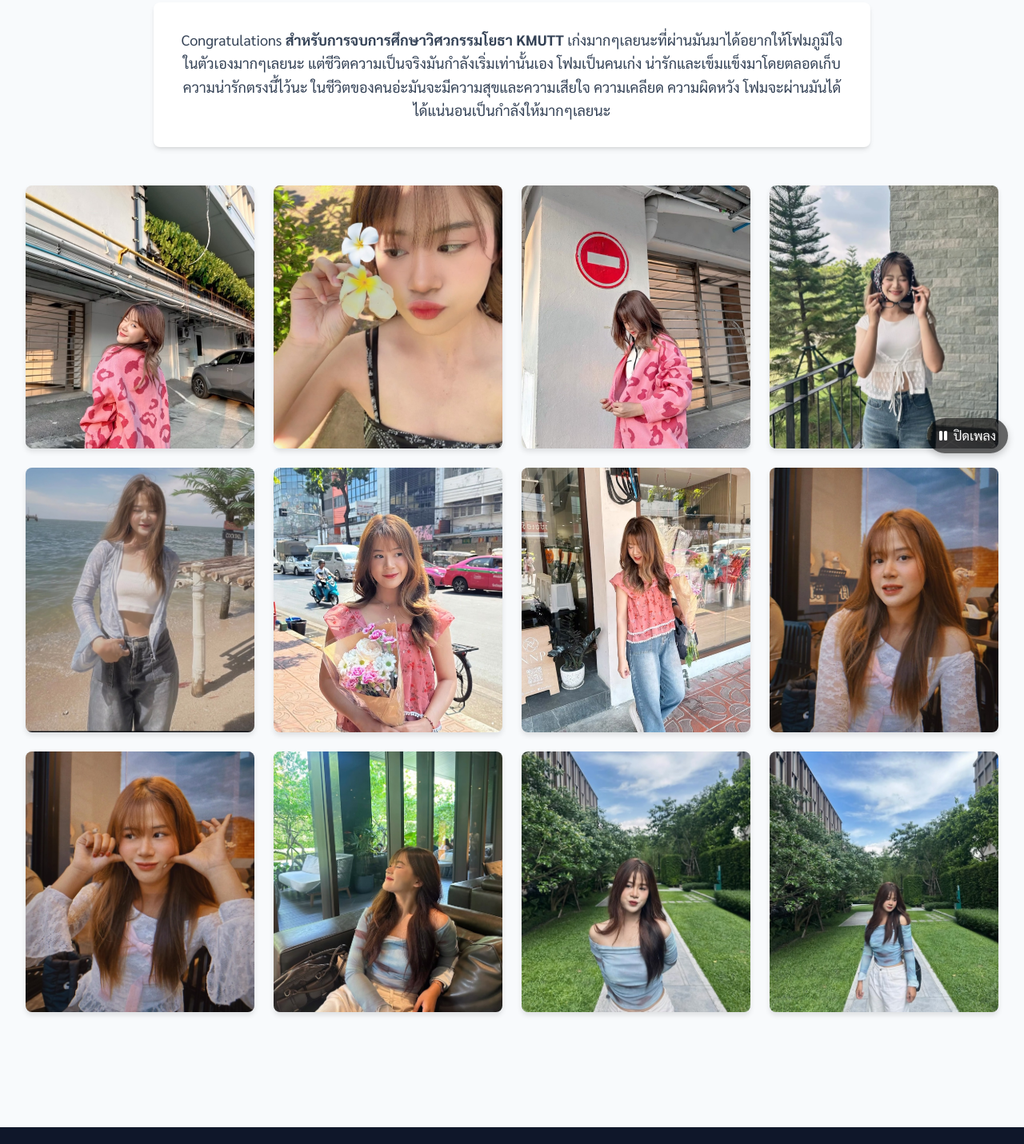
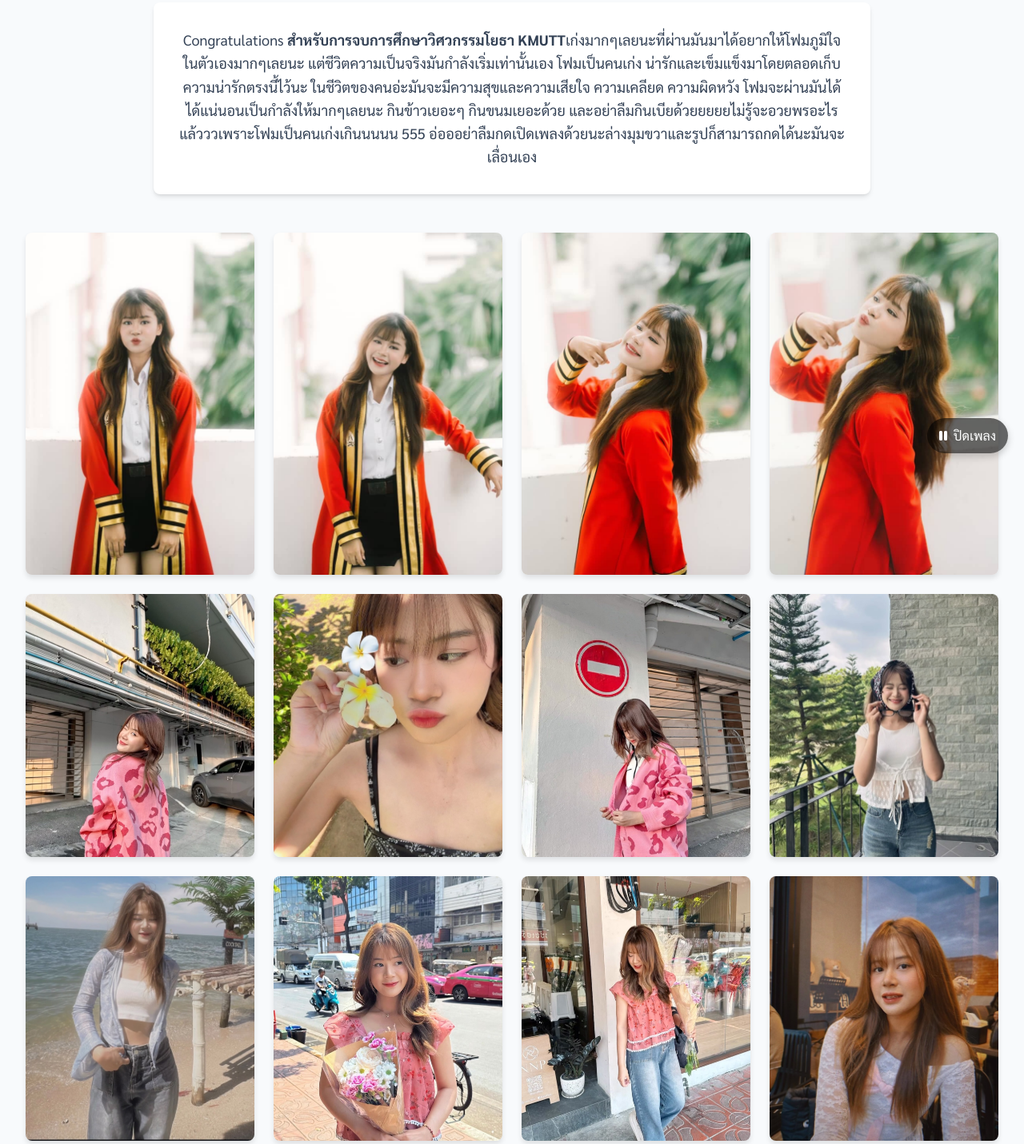
Before and after one commit to justforyou123456/YOUUU, a plain HTML site: page index.html in a window 1280 px wide. Shown: the part 213-1644 px from the top of the page at 80% size. Drawn offline with nearby package versions, Linux system fonts and the light colour scheme; a small style sheet from the web is missing.

Commit message:
Update index.html

```diff
--- a/index.html
+++ b/index.html
@@ -178,45 +178,57 @@
 
             <div class="max-w-4xl mx-auto mb-12 bg-white p-8 rounded-lg shadow-md">
                 <p class="text-lg text-slate-700 leading-relaxed text-center">
-                    Congratulations <strong>สำหรับการจบการศึกษาวิศวกรรมโยธา KMUTT</strong> เก่งมากๆเลยนะที่ผ่านมันมาได้อยากให้โฟมภูมิใจในตัวเองมากๆเลยนะ แต่ชีวิตความเป็นจริงมันกำลังเริ่มเท่านั้นเอง โฟมเป็นคนเก่ง น่ารักและเข็มแข็งมาโดยตลอดเก็บความน่ารักตรงนี้ไว้นะ ในชีวิตของคนอ่ะมันจะมีความสุขและความเสียใจ ความเคลียด ความผิดหวัง โฟมจะผ่านมันได้ได้แน่นอนเป็นกำลังให้มากๆเลยนะ
+                    Congratulations <strong>สำหรับการจบการศึกษาวิศวกรรมโยธา KMUTT</strong>เก่งมากๆเลยนะที่ผ่านมันมาได้อยากให้โฟมภูมิใจในตัวเองมากๆเลยนะ แต่ชีวิตความเป็นจริงมันกำลังเริ่มเท่านั้นเอง โฟมเป็นคนเก่ง น่ารักและเข็มแข็งมาโดยตลอดเก็บความน่ารักตรงนี้ไว้นะ ในชีวิตของคนอ่ะมันจะมีความสุขและความเสียใจ ความเคลียด ความผิดหวัง โฟมจะผ่านมันได้ได้แน่นอนเป็นกำลังให้มากๆเลยนะ กินข้าวเยอะๆ กินขนมเยอะด้วย และอย่าลืมกินเบียด้วยยยยยไม่รู้จะอวยพรอะไรแล้วววเพราะโฟมเป็นคนเก่งเกินนนนน 555 อ่อออย่าลืมกดเปิดเพลงด้วยนะล่างมุมขวาและรูปก็สามารถกดได้นะมันจะเลื่อนเอง
                 </p>
             </div>
             <div class="gallery-grid">
-                 <div class="gallery-item-wrapper">
-                    <img src="S-1.jpg" alt="Gallery Image 1" class="gallery-item" data-info="ภาพที่ 1: การต้อนรับลูกค้า">
+                <div class="gallery-item-wrapper">
+                    <img src="S-0.jpg" alt="Gallery Image 1" class="gallery-item" data-info="ภาพที่ 1: น่ารัก">
                 </div>
                 <div class="gallery-item-wrapper">
-                    <img src="S-2.jpg" alt="Gallery Image 2" class="gallery-item" data-info="ภาพที่ 2: บรรยากาศการทำงาน">
+                    <img src="S-0.1.jpg" alt="Gallery Image 1" class="gallery-item" data-info="ภาพที่ 1.1: น่ารัก">
                 </div>
                 <div class="gallery-item-wrapper">
-                    <img src="S-3.jpg" alt="Gallery Image 3" class="gallery-item" data-info="ภาพที่ 3: โซลูชั่นนวัตกรรม">
+                    <img src="S-0.2.jpg" alt="Gallery Image 1" class="gallery-item" data-info="ภาพที่ 1.2: น่ารัก">
                 </div>
                 <div class="gallery-item-wrapper">
-                    <img src="S-4.jpg" alt="Gallery Image 4" class="gallery-item" data-info="ภาพที่ 4: การทำงานเป็นทีม">
+                    <img src="S-0.3.jpg" alt="Gallery Image 1" class="gallery-item" data-info="ภาพที่ 1.3: น่ารัก">
+                </div>
+                 <div class="gallery-item-wrapper">
+                    <img src="S-1.jpg" alt="Gallery Image 1" class="gallery-item" data-info="ภาพที่ 1.4: น่ารัก">
                 </div>
                 <div class="gallery-item-wrapper">
-                    <img src="S-5.jpg" alt="Gallery Image 5" class="gallery-item" data-info="ภาพที่ 5: การนำเสนอผลงาน">
+                    <img src="S-2.jpg" alt="Gallery Image 2" class="gallery-item" data-info="ภาพที่ 2: น่ารักกก">
                 </div>
                 <div class="gallery-item-wrapper">
-                    <img src="S-6.jpg" alt="Gallery Image 6" class="gallery-item" data-info="ภาพที่ 6: ความร่วมมือกับพันธมิตร">
+                    <img src="S-3.jpg" alt="Gallery Image 3" class="gallery-item" data-info="ภาพที่ 3: น่ารักกกกก">
                 </div>
                 <div class="gallery-item-wrapper">
-                    <img src="S-7.jpg" alt="Gallery Image 7" class="gallery-item" data-info="ภาพที่ 7: ออฟฟิศที่ทันสมัย">
+                    <img src="S-4.jpg" alt="Gallery Image 4" class="gallery-item" data-info="ภาพที่ 4: น่ารักกกกกกกก">
                 </div>
                 <div class="gallery-item-wrapper">
-                    <img src="S-8.jpg" alt="Gallery Image 8" class="gallery-item" data-info="ภาพที่ 8: กิจกรรมภายในบริษัท">
+                    <img src="S-5.jpg" alt="Gallery Image 5" class="gallery-item" data-info="ภาพที่ 5: น่ารักกกกกกกกกกก">
                 </div>
                 <div class="gallery-item-wrapper">
-                    <img src="S-9.jpg" alt="Gallery Image 9" class="gallery-item" data-info="ภาพที่ 9: การพัฒนาผลิตภัณฑ์">
+                    <img src="S-6.jpg" alt="Gallery Image 6" class="gallery-item" data-info="ภาพที่ 6: น่ารักกกกกกกกกกกกกก">
                 </div>
                 <div class="gallery-item-wrapper">
-                    <img src="S-10.jpg" alt="Gallery Image 10" class="gallery-item" data-info="ภาพที่ 10: การฝึกอบรมพนักงาน">
+                    <img src="S-7.jpg" alt="Gallery Image 7" class="gallery-item" data-info="ภาพที่ 7: น่ารักกกกกกกกกกกกกกก">
                 </div>
                 <div class="gallery-item-wrapper">
-                    <img src="S-11.jpg" alt="Gallery Image 11" class="gallery-item" data-info="ภาพที่ 11: เทคโนโลยีใหม่ล่าสุด">
+                    <img src="S-8.jpg" alt="Gallery Image 8" class="gallery-item" data-info="ภาพที่ 8: น่ารักกกกกกกกกกกกกกกกก">
                 </div>
                 <div class="gallery-item-wrapper">
-                    <img src="S-12.jpg" alt="Gallery Image 11" class="gallery-item" data-info="ภาพที่ 11: เทคโนโลยีใหม่ล่าสุด">
+                    <img src="S-9.jpg" alt="Gallery Image 9" class="gallery-item" data-info="ภาพที่ 9: น่ารักกกกกกกกกกกกกกกกกกก">
+                </div>
+                <div class="gallery-item-wrapper">
+                    <img src="S-10.jpg" alt="Gallery Image 10" class="gallery-item" data-info="ภาพที่ 10: น่ารักกกกกกกกกกกกกกกกกก">
+                </div>
+                <div class="gallery-item-wrapper">
+                    <img src="S-11.jpg" alt="Gallery Image 11" class="gallery-item" data-info="ภาพที่ 11: น่ารักกกกกกกกกกกกกกกกกกกกก">
+                </div>
+                <div class="gallery-item-wrapper">
+                    <img src="S-12.jpg" alt="Gallery Image 11" class="gallery-item" data-info="ภาพที่ 11: น่ารักกกกกกกกกกกกกกกกกกกกกกก">
                 </div>
             </div>
         </section>
```
